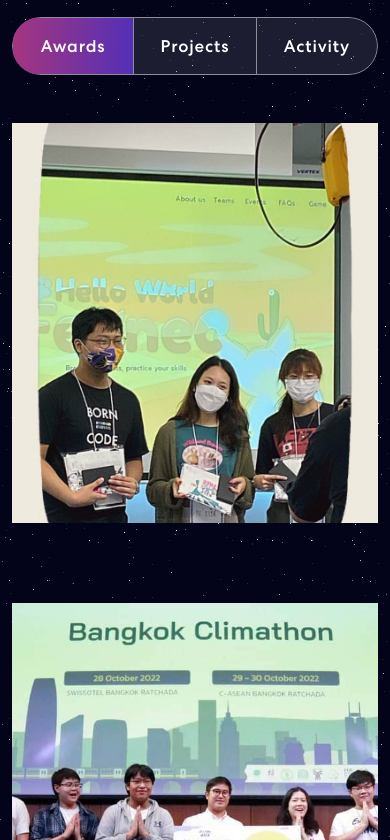
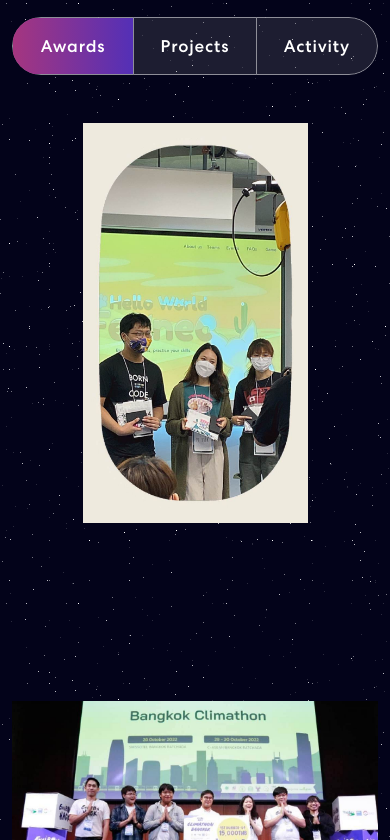
Before and after one commit to Pheeraphat47/My-Portfolio, a React (Create React App) app: page / in a window 390 px wide. Shown: the part 1864-2704 px from the top of the page. Built offline with nearby package versions, Linux system fonts and the light colour scheme.

Commit message:
Update App.css

```diff
--- a/src/App.css
+++ b/src/App.css
@@ -524,6 +524,7 @@
   width: 100%;
   height: 0;
   transition: 0.4s ease-in-out;
+  object-fit: contain;
 }
 
 .proj-imgbx:hover::before {
@@ -550,6 +551,16 @@
   width: 100%;
   height: 400px;
   object-fit: cover;
+}
+
+@media  screen and (max-width: 540px) {
+  .proj-imgbx img {
+    object-fit: scale-down;
+  }
+
+  .proj-imgbx:hover::before {
+    height: 400px;
+  }
 }
 
 
```
